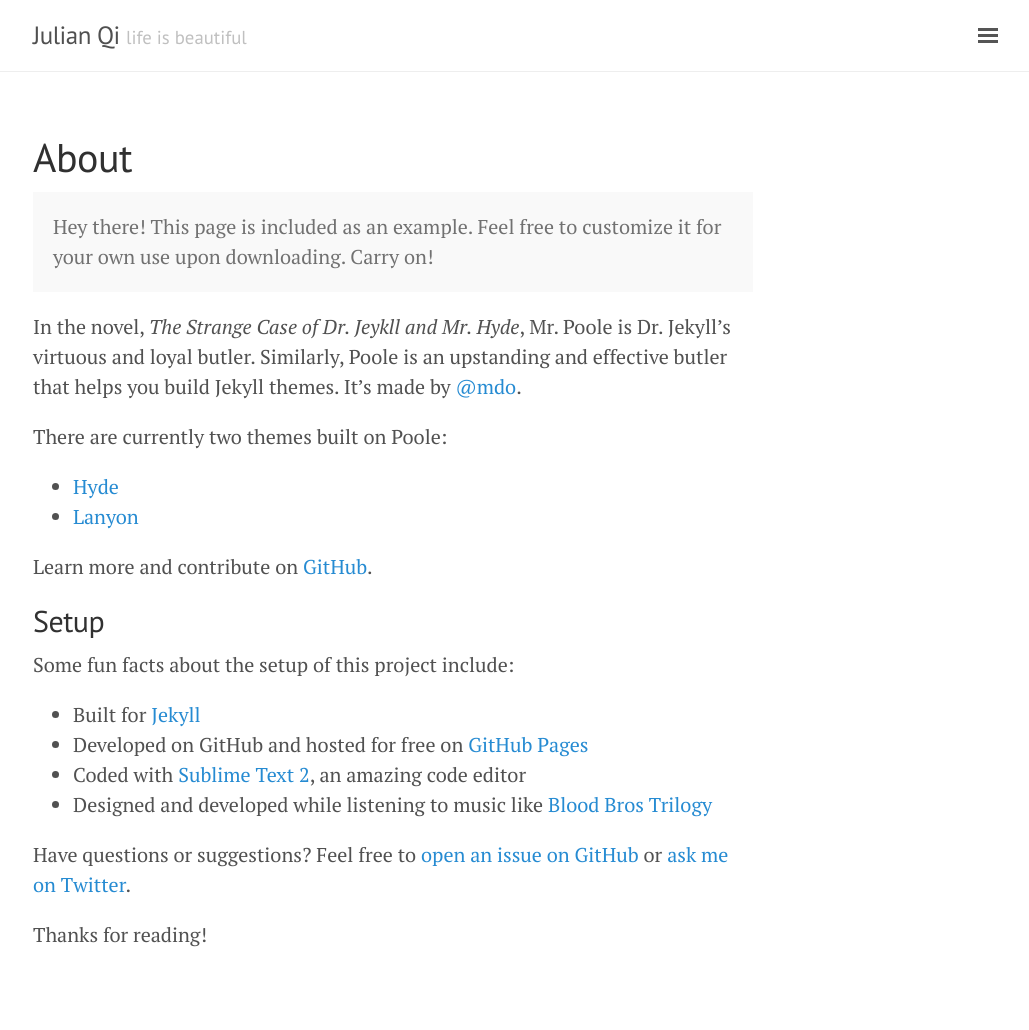
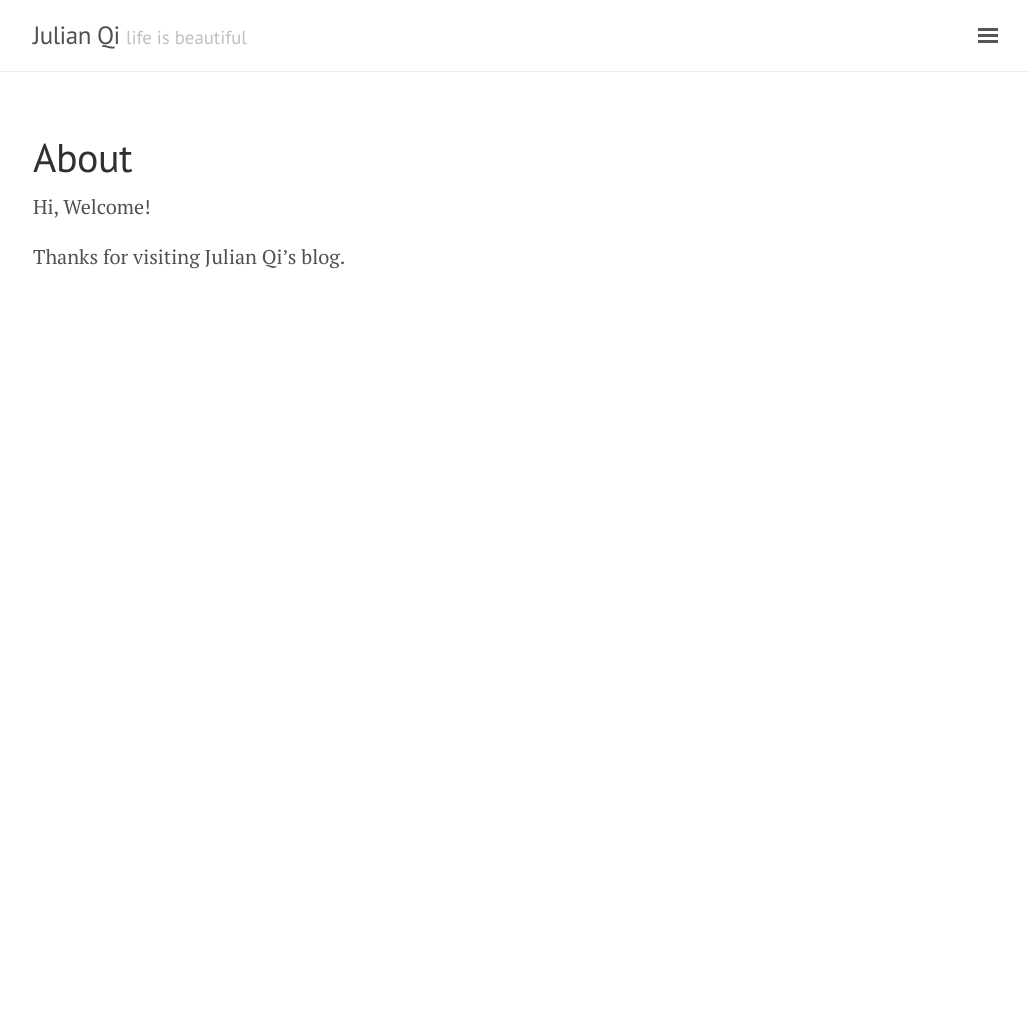
Before and after one commit to julianqi/julianqi.github.io, a Jekyll site: the page built from about.md, in a window 1280 px wide. Shown: the whole page, without its empty margins (247-1276 px from the left). Built offline with Jekyll 4.4.1, drawn with Linux system fonts in a browser that asks for light colours; after the commit the page ends 900 px from its top, so only the background shows below that.

Commit message:
Update about.md

```diff
--- a/about.md
+++ b/about.md
@@ -3,28 +3,6 @@ layout: page
 title: About
 ---
 
-<p class="message">
-  Hey there! This page is included as an example. Feel free to customize it for your own use upon downloading. Carry on!
-</p>
+Hi, Welcome!
 
-In the novel, *The Strange Case of Dr. Jeykll and Mr. Hyde*, Mr. Poole is Dr. Jekyll's virtuous and loyal butler. Similarly, Poole is an upstanding and effective butler that helps you build Jekyll themes. It's made by [@mdo](https://twitter.com/mdo).
-
-There are currently two themes built on Poole:
-
-* [Hyde](http://hyde.getpoole.com)
-* [Lanyon](http://lanyon.getpoole.com)
-
-Learn more and contribute on [GitHub](https://github.com/poole).
-
-## Setup
-
-Some fun facts about the setup of this project include:
-
-* Built for [Jekyll](http://jekyllrb.com)
-* Developed on GitHub and hosted for free on [GitHub Pages](https://pages.github.com)
-* Coded with [Sublime Text 2](http://sublimetext.com), an amazing code editor
-* Designed and developed while listening to music like [Blood Bros Trilogy](https://soundcloud.com/maddecent/sets/blood-bros-series)
-
-Have questions or suggestions? Feel free to [open an issue on GitHub](https://github.com/poole/issues/new) or [ask me on Twitter](https://twitter.com/mdo).
-
-Thanks for reading!
+Thanks for visiting Julian Qi's blog.
```
